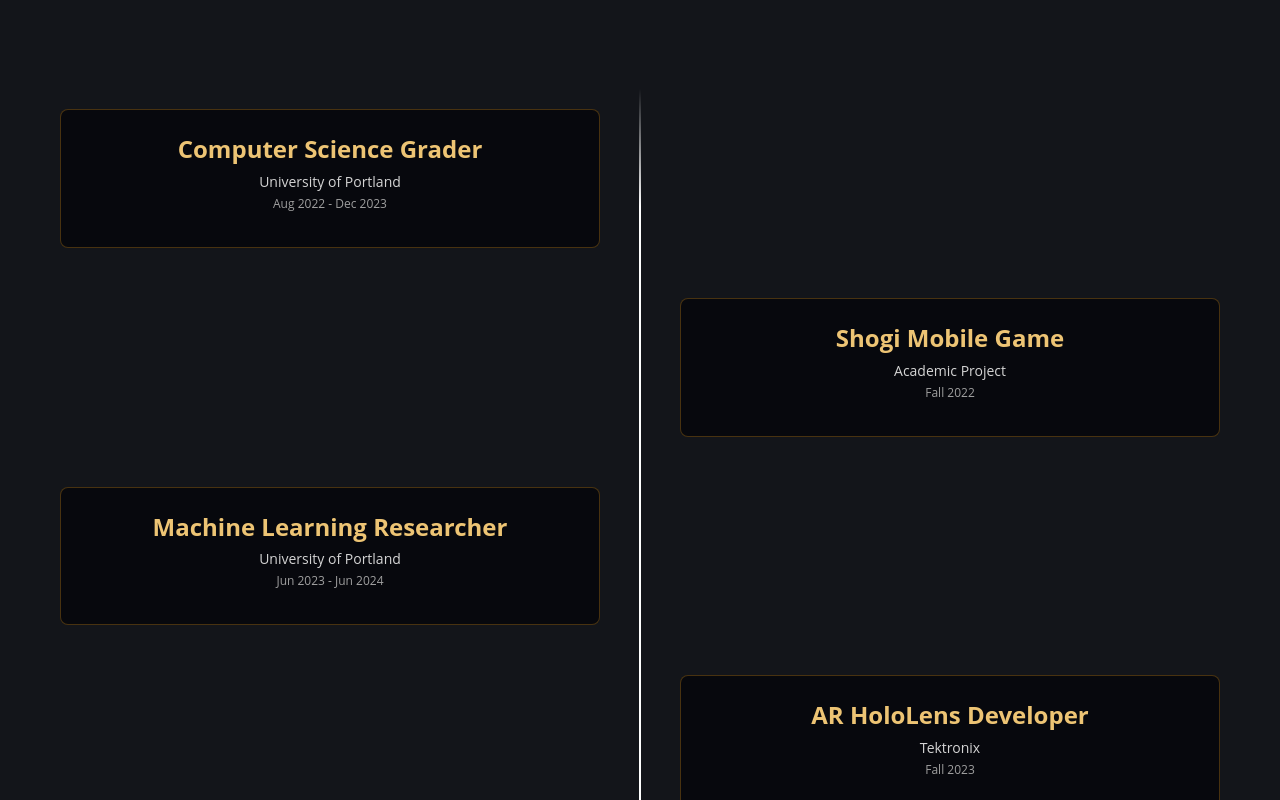
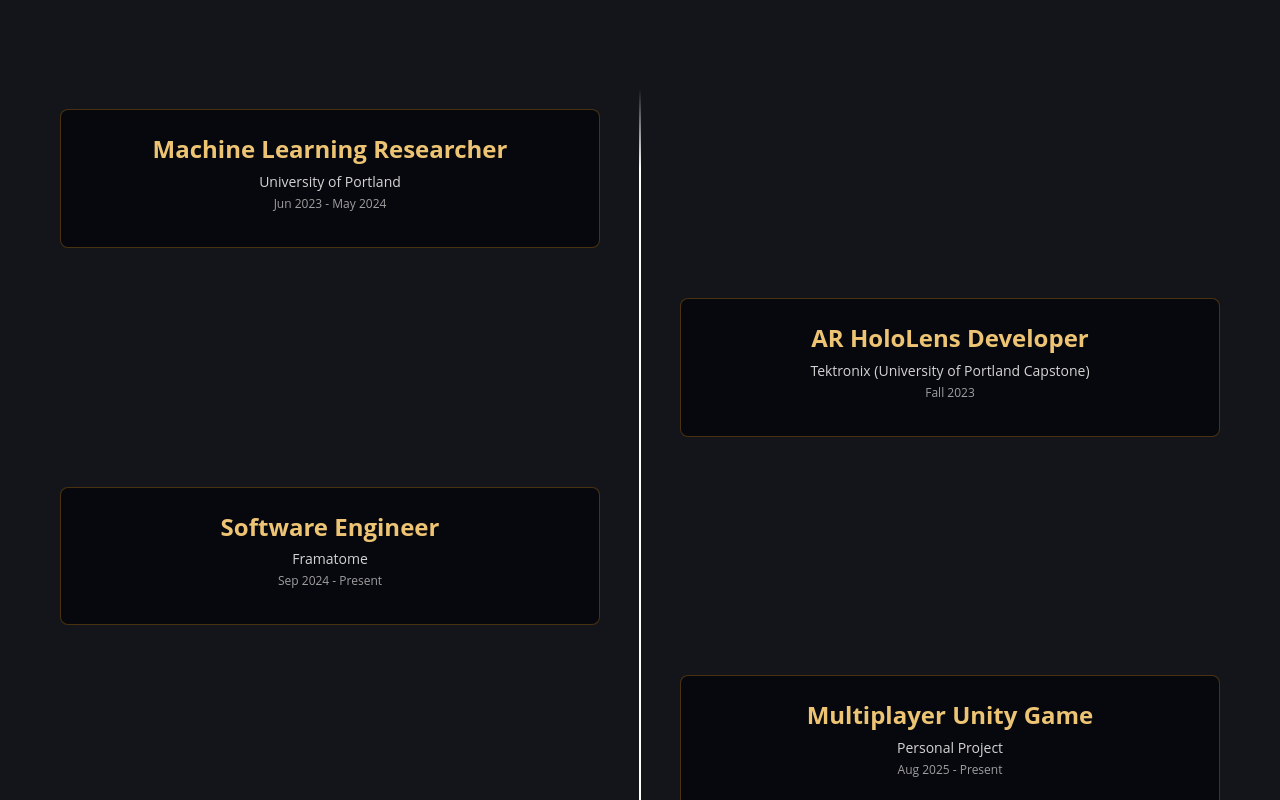
Before and after one commit to Matttran7/matttran7.github.io, a React (Create React App) app in the folder my-portfolio/: page / in a window 1280 px wide. Shown: the part 1060-1860 px from the top of the page. Built offline with nearby package versions, Linux system fonts and the light colour scheme.

Commit message:
updated experiences descriptions

```diff
--- a/my-portfolio/src/Components/Timeline.js
+++ b/my-portfolio/src/Components/Timeline.js
@@ -40,52 +40,36 @@ function Timeline() {
 
   const events = [
     {
-      title: "Computer Science Grader",
-      company: "University of Portland",
-      description: "Evaluated students' work in Analysis of Algorithms and Intro to Computer Science courses. Assessed ~15 algorithm assignments and 30 Java projects weekly, providing in-depth feedback and tutoring support for complex programming concepts.",
-      date: "Aug 2022 - Dec 2023",
-      icons: [faJava],
-      type: "work"
-    },
-    {
-      title: "Shogi Mobile Game",
-      company: "Academic Project",
-      description: "Led development of an Android-based Shogi game using Agile methodologies. Implemented core game mechanics including piece movement, capture, and promotion systems. Managed team through Trello and maintained code quality with JUnit testing.",
-      date: "Fall 2022",
-      icons: [faAndroid, faJava],
-      type: "project"
-    },
-    {
       title: "Machine Learning Researcher",
       company: "University of Portland",
-      description: "Developed AI system simulating natural animal behavior using deep learning. Improved agent exploration by 33% and achieved 50% performance increase through Hadoop cluster integration. Reduced onboarding time by 33% through enhanced documentation.",
-      date: "Jun 2023 - Jun 2024",
+      description: "Developed adaptive AI behavior models using .NET (C#) and the CognitiveABM framework. Improved runtime efficiency by 50% and enabled scalable experimentation via multi-node Hadoop (HDFS) integration. Presented research at the Undergraduate Research Symposium and Founder's Day.",
+      date: "Jun 2023 - May 2024",
       icons: [faHashtag, faPython, faDatabase],
       type: "work"
     },
     {
       title: "AR HoloLens Developer",
-      company: "Tektronix",
-      description: "Created AR data visualization tool for electromagnetic waveforms. Integrated ML models (RNN, SVR, LSTM) to predict AM waveforms from 2.5M+ data points. Used Unity, C#, and Python with TensorFlow for implementation.",
+      company: "Tektronix (University of Portland Capstone)",
+      description: "Built an AR waveform prediction tool using Unity/C# and TensorFlow (RNN, LSTM). Backed by a MySQL database of 2.5M+ records for model assessment and data quality validation. Showcased at the University of Portland Shiley Showcase.",
       date: "Fall 2023",
       icons: [faPython, faDatabase],
       type: "project"
     },
     {
-      title: "Project Finder",
-      company: "Personal Project",
-      description: "Developing full-stack web application for project showcase and collaboration. Migrated database from AWS RDS to Azure SQL for improved scalability. Following Agile practices with Jira, Figma, and Kanban workflow.",
-      date: "Present",
-      icons: [faReact, faNodeJs, faDatabase],
-      type: "project"
+      title: "Software Engineer",
+      company: "Framatome",
+      description: "Led full-stack development of a nuclear dose report traceability platform using Vue, .NET (C#), EF Core, RabbitMQ, and MS SQL with containerized Docker deployments. Designed automated pipelines for safety-critical report classification, reducing manual review by 85% and improving accuracy by 10%. Boosted model reliability 30–50% through controlled preprocessing on datasets of 20K–60K records. Integrated Azure DevOps CI/CD with AI services via Model Context Protocol (MCP).",
+      date: "Sep 2024 - Present",
+      icons: [faHashtag, faPython, faDatabase],
+      type: "work"
     },
     {
-      title: "Software Engineer I",
-      company: "Framatome",
-      description: "Working as a Software Engineer in enterprise software development, applying modern development practices and collaborating with cross-functional teams.",
-      date: "Present",
-      icons: [faHashtag, faPython],
-      type: "work"
+      title: "Multiplayer Unity Game",
+      company: "Personal Project",
+      description: "Designing join and reconnect workflows for session continuity across client disconnects and late joins. Applied defensive programming to prevent unauthorized client-side state manipulation by validating all critical updates against host-controlled state.",
+      date: "Aug 2025 - Present",
+      icons: [faHashtag],
+      type: "project"
     }
   ];
 
```
